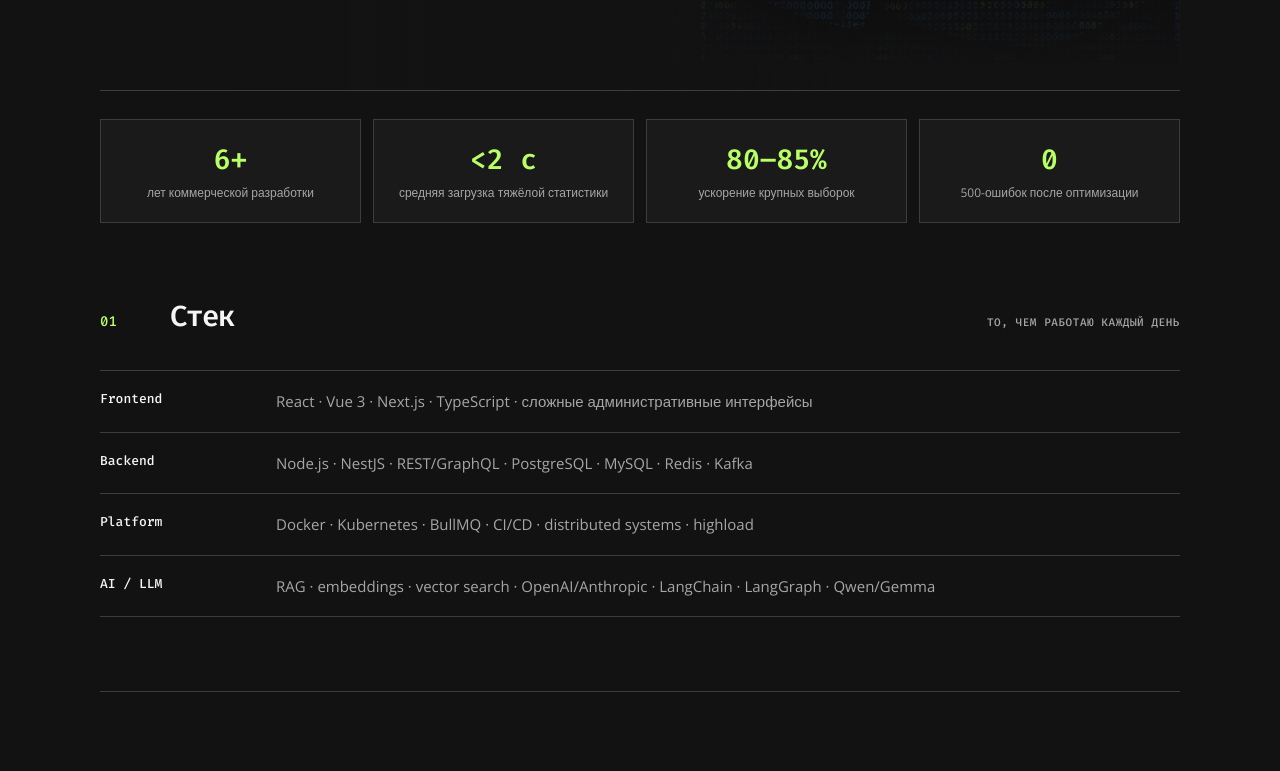
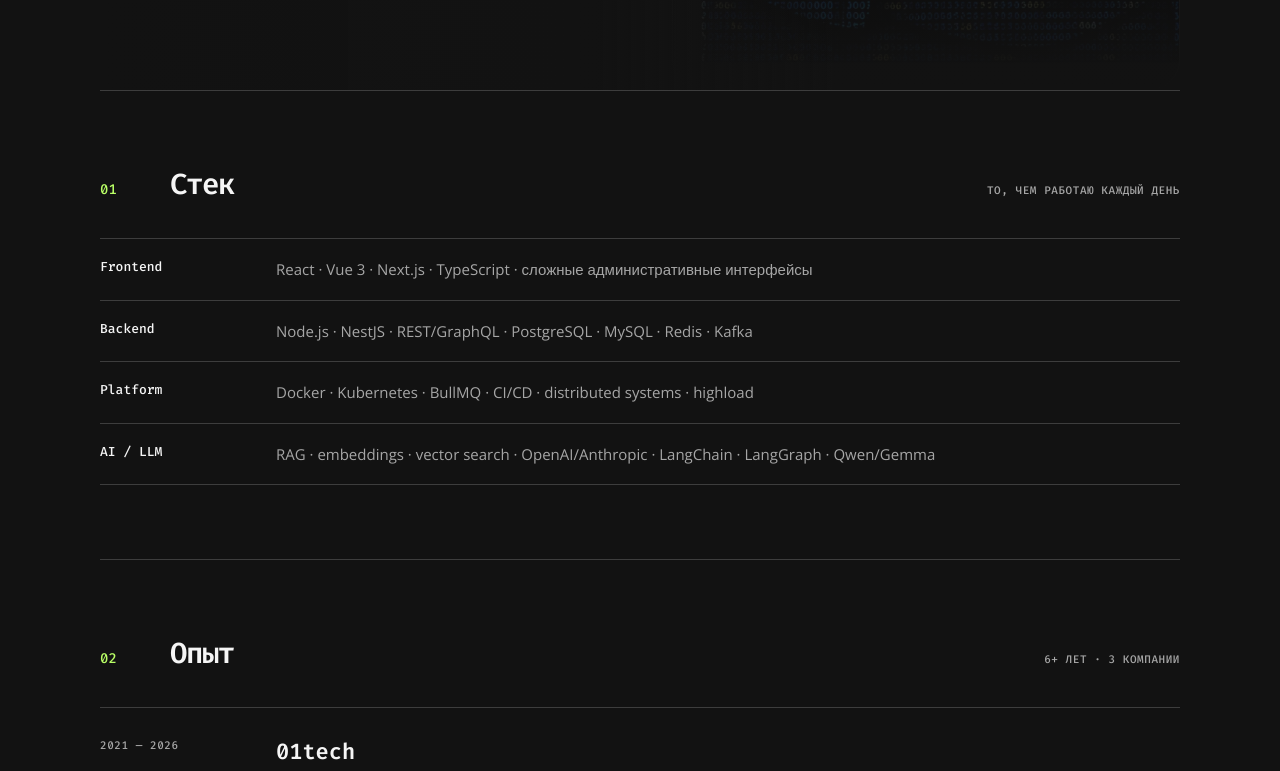
Before and after one commit to IgorJin/my-site, a Next.js app in the folder apps/web/: page / in a window 1280 px wide. Shown: the part 1109-1880 px from the top of the page. Built offline with nearby package versions, Linux system fonts and the light colour scheme.

Commit message:
Revert "Turn portfolio into web CV"
This reverts commit bead73ec0acc6c1d0b3356f4a3f28e607e3b768d.

```diff
--- a/apps/web/app/layout.tsx
+++ b/apps/web/app/layout.tsx
@@ -3,8 +3,8 @@
 import './styles.css';
 
 export const metadata: Metadata = {
-  title: 'Игорь Зубенко — CV | Senior Fullstack Engineer',
-  description: 'CV Игоря Зубенко — Senior Fullstack / Backend + AI Engineer.',
+  title: 'Игорь Зубенко — Senior Fullstack Engineer',
+  description: 'Цифровая визитка senior fullstack/backend-инженера.',
 };
 
 export default function RootLayout({ children }: Readonly<{ children: ReactNode }>) {
--- a/apps/web/app/page.tsx
+++ b/apps/web/app/page.tsx
@@ -62,8 +62,6 @@
       'Разработал dashboard для агрегации статистики из распределённых баз данных и внутренних сервисов.',
       'Реализовал кэширование больших объёмов статистики через отдельную базу курсоров.',
       'Оптимизировал тяжёлые запросы: средняя загрузка крупных выборок стала меньше 2 секунд, ускорение — около 80–85%; устранил timeout 500-ошибки.',
-      'Сократил цикл изменения правил с разработки, тестирования и релиза до настройки через административный интерфейс, сэкономив десятки человеко-часов на итерациях.',
-      'Использовал Claude Code для ускорения разработки новых разделов, генерации кода и рефакторинга с ручным контролем архитектуры и качества.',
     ],
   },
   {
@@ -95,12 +93,6 @@
   { label: 'Telegram', value: '@jeenje', href: 'https://t.me/jeenje' },
   { label: 'GitHub', value: 'github.com/IgorJin', href: 'https://github.com/IgorJin' },
   { label: 'Телефон', value: '+7 981 914-77-68', href: 'tel:+79819147768' },
-];
-const metrics = [
-  ['6+', 'лет коммерческой разработки'],
-  ['<2 с', 'средняя загрузка тяжёлой статистики'],
-  ['80–85%', 'ускорение крупных выборок'],
-  ['0', '500-ошибок после оптимизации'],
 ];
 
 function SectionHeading({ number, title, note }: { number: string; title: string; note: string }) {
@@ -172,14 +164,6 @@
           </div>
         </aside>
       </header>
-      <section className="cv-metrics" aria-label="Ключевые показатели">
-        {metrics.map(([value, label]) => (
-          <div className="metric-card" key={value}>
-            <strong>{value}</strong>
-            <span>{label}</span>
-          </div>
-        ))}
-      </section>
       <section className="section" id="stack">
         <SectionHeading number="01" title="Стек" note="то, чем работаю каждый день" />
         <div className="stack-list">
@@ -247,19 +231,12 @@
       </section>
       <section className="section ai-note" id="ai">
         <SectionHeading number="04" title="AI / LLM" note="инженерный подход" />
-        <ul className="cv-list">
-          <li>Практический опыт с OpenAI API, Anthropic API и локальными LLM через LM Studio.</li>
-          <li>RAG, embeddings, vector databases и поиск по локальной кодовой базе.</li>
-          <li>Эксперименты с Qwen/Gemma для анализа кода, AI-assisted разработки и локальных workflow.</li>
-          <li>Claude Code, Codex и Cursor для декомпозиции, генерации, рефакторинга и ревью.</li>
-        </ul>
-      </section>
-      <section className="section education-section" id="education">
-        <SectionHeading number="05" title="Образование" note="техническая база" />
-        <div className="education-card">
-          <strong>СПбГЭТУ «ЛЭТИ»</strong>
-          <span>2013 — 2019 · Магистр радиотехники и телекоммуникаций</span>
-        </div>
+        <p>
+          Использую Claude Code, Codex, Cursor и локальные модели как часть production-процесса:
+          декомпозиция, генерация, рефакторинг, тесты и ручная проверка результата. Практический
+          фокус — RAG, embeddings, vector search, tool use и интеграция LLM в пользовательские
+          сценарии.
+        </p>
       </section>
       <footer className="contact-footer" id="contact">
         <div>
--- a/apps/web/app/styles.css
+++ b/apps/web/app/styles.css
@@ -172,33 +172,6 @@
   align-self: end;
   border: 1px solid var(--line);
   background: var(--surface);
-}
-.cv-metrics {
-  display: grid;
-  grid-template-columns: repeat(4, minmax(0, 1fr));
-  gap: 12px;
-  padding: 28px 0 0;
-}
-.metric-card {
-  display: grid;
-  min-height: 104px;
-  align-content: center;
-  gap: 7px;
-  padding: 16px;
-  border: 1px solid var(--line);
-  background: var(--surface);
-  text-align: center;
-}
-.metric-card strong {
-  color: var(--accent);
-  font:
-    600 28px 'Fira Code',
-    monospace;
-}
-.metric-card span {
-  color: var(--muted);
-  font-size: 12px;
-  line-height: 1.35;
 }
 .avatar {
   padding: 26px 26px 23px;
@@ -386,32 +359,6 @@
   font-size: 16px;
   line-height: 1.7;
 }
-.cv-list {
-  max-width: 800px;
-  margin: -5px 0 0 70px;
-  padding-left: 20px;
-  color: var(--muted);
-  font-size: 16px;
-  line-height: 1.7;
-}
-.cv-list li {
-  margin-bottom: 7px;
-}
-.education-card {
-  display: grid;
-  gap: 8px;
-  padding: 22px 24px;
-  border: 1px solid var(--line);
-  background: var(--surface);
-}
-.education-card strong {
-  font:
-    600 20px 'Fira Code',
-    monospace;
-}
-.education-card span {
-  color: var(--muted);
-}
 .contact-footer {
   display: grid;
   grid-template-columns: 1fr 1fr;
@@ -494,10 +441,6 @@
   .facts-card {
     max-width: 440px;
   }
-  .cv-metrics {
-    grid-template-columns: repeat(2, minmax(0, 1fr));
-    padding-top: 18px;
-  }
   .section {
     padding: 55px 0;
   }
@@ -526,9 +469,6 @@
   .ai-note > p {
     margin: 0;
   }
-  .cv-list {
-    margin: 0;
-  }
   .contact-footer {
     padding-bottom: 70px;
   }
```
